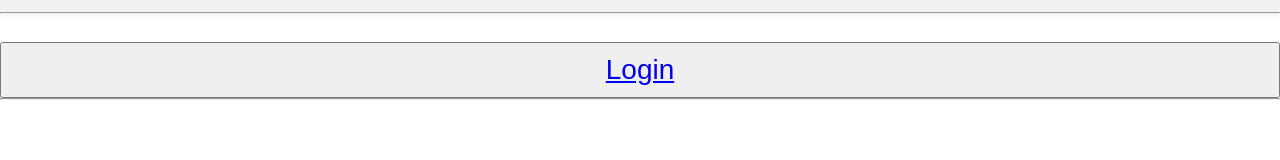
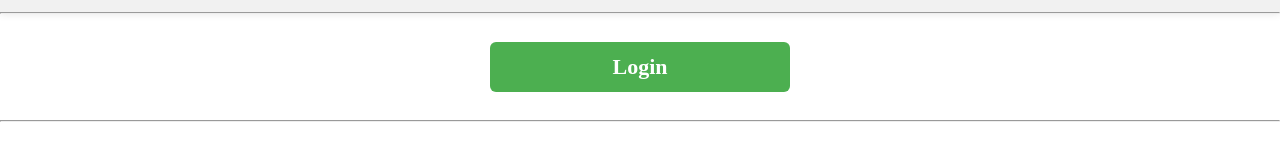
Before and after one commit to sujeet99/nsbLogin, a plain HTML site: page index.html in a window 1280 px wide. Shown: the part 78-238 px from the top of the page. Drawn offline with Linux system fonts and the light colour scheme.

Commit message:
Login button centre

```diff
--- a/index.html
+++ b/index.html
@@ -3,21 +3,23 @@
 <head>
     <meta charset="UTF-8">
     <meta name="viewport" content="width=device-width, initial-scale=1.0">
-    <title>nsbbpo</title>
+    <title>NSB BPO</title>
     <link rel="stylesheet" href="style.css">
 </head>
 <body>
-   <header class="header1">
-    <img src="./images/nsb_bpo_solutions_pvt_ltd_logo.jpg" alt="logo">
-    <h1>NSB BPO Solution Pvt Ltd</h1>
-   </header>
+    <header class="header1">
+        <img src="./images/nsb_bpo_solutions_pvt_ltd_logo.jpg" alt="logo">
+        <h1>NSB BPO Solution Pvt Ltd</h1>
+    </header>
+
+    <hr><br>
+
+    <a class="btn" href="https://ems.nsbbpo.in/Login.aspx" target="_blank">Login</a>
+    <br> <br>
+    <hr><br>
 
 
-
-    <hr> <br>
-    <button class="btn"><a href="https://ems.nsbbpo.in/Login.aspx">Login</a></button>
-
-    <hr>
+    <!-- Ads Script 1 -->
     <script type="text/javascript">
         atOptions = {
             'key' : 'aae9c5abf6870fddb20b0c565ad00611',
@@ -28,7 +30,10 @@
         };
     </script>
     <script type="text/javascript" src="//www.highperformanceformat.com/aae9c5abf6870fddb20b0c565ad00611/invoke.js"></script>
+
     <br>
+
+    <!-- Ads Script 2 -->
     <script type="text/javascript">
         atOptions = {
             'key' : 'aae9c5abf6870fddb20b0c565ad00611',
--- a/style.css
+++ b/style.css
@@ -2,6 +2,9 @@
     margin: 0;
     padding: 0;
     box-sizing: border-box;
+}
+body {
+    text-align: center;
 }
 
 /* Header styling */
@@ -13,7 +16,7 @@
     padding: 15px;
     background-color: #f1f1f1;
     box-shadow: 0 2px 8px rgba(0, 0, 0, 0.1);
-    flex-wrap: wrap; /* for wrapping in small screens */
+    flex-wrap: wrap;
     text-align: center;
 }
 
@@ -30,23 +33,23 @@
     font-weight: bold;
 }
 
-/* Button styling */
-button {
-    width: 100%;
-    font-size: 28px;
-    display: flex;
-    justify-content: center;
-    padding: 10px;
-    margin-top: 10px;
-    cursor: pointer;
-
+/* Login Button styling */
+.btn {
+    display: inline-block;
+    background-color: #4CAF50;
+    color: white;
+    text-decoration: none;
+    font-size: 22px;
+    padding: 12px 20px;
+    margin: 10px auto;
+    text-align: center;
+    border-radius: 6px;
+    width: 90%;
+    max-width: 300px;
+    font-weight: bold;
 }
 
-button .btn {
-    font-size: large;
-}
-
-/* ✅ Media Query for Mobile Devices */
+/* Responsive styles */
 @media (max-width: 600px) {
     .header1 {
         flex-direction: column;
@@ -62,7 +65,9 @@ button .btn {
         font-size: 20px;
     }
 
-    button {
-        font-size: 22px;
+    .btn {
+        font-size: 18px;
+        padding: 10px;
+        width: 100%;
     }
 }
```
